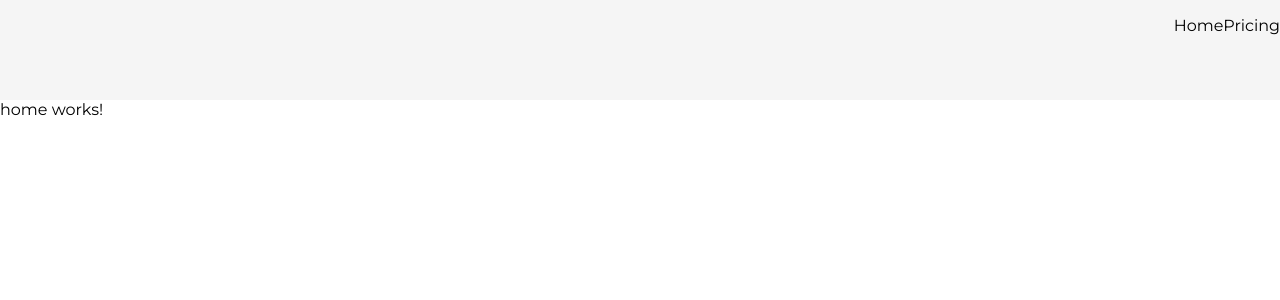
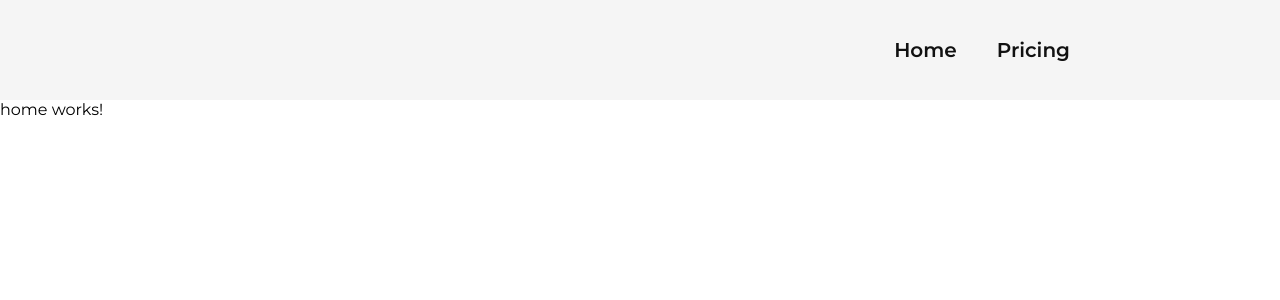
Before and after one commit to arestosora/amine, an Angular app in the folder src/apps/WebPage/: page / in a window 1280 px wide. Shown: the top 300 px of the page. Built offline with nearby package versions, Linux system fonts and the light colour scheme.

Commit message:
Update header component (#3)

```diff
--- a/src/apps/WebPage/src/app/components/header/header.component.css
+++ b/src/apps/WebPage/src/app/components/header/header.component.css
@@ -2,23 +2,93 @@ div.headerbox {
     display: flex;
     flex-direction: row;
     justify-content: space-between;
+    height: 100px;
+    padding: 0px 200px;
+    z-index: 850;
 }
 
 .headerbox ul {
     display: flex;
     flex-direction: row;
-    justify-content: end;
+    align-items: center;
+    gap: 20px;
+}
+
+.headerbox ul>a {
+    display: flex;
+    align-items: center;
+    justify-content: center;
+    padding: 0px 10px;
+
+    border: none;
+    background: none;
+    cursor: pointer;
+}
+
+.headerbox ul>a>li {
+    display: flex;
+    align-items: center;
+    justify-content: center;
+    height: 100%;
+    font-weight: 600;
+}
+
+.headerbox ul>a:hover {
+    color: #ffc63d;
+    filter: drop-shadow(0px 0px 10px #0001)
+}
+
+.headerbox ul>a {
+    --primary-color: #111;
+    --hovered-color: #ffc63d;
+    position: relative;
+    display: flex;
+    font-weight: 600;
+    font-size: 20px;
+    gap: 0.5rem;
     align-items: center;
 }
 
-.headerbox ul > a {
-    display: flex;
-    align-items: center;
-    justify-content: center;
+.headerbox ul>a li {
+    margin: 0;
+    position: relative;
+    font-size: 20px;
+    color: var(--primary-color);
 }
 
-.headerbox ul > a > li {
-    display: flex;
-    align-items: center;
-    justify-content: center;
+.headerbox ul>a::after {
+    position: absolute;
+    content: "";
+    width: 0;
+    left: 0;
+    bottom: -7px;
+    background: var(--hovered-color);
+    height: 2px;
+    transition: 0.3s ease-out;
 }
+
+.headerbox ul>a li::before {
+    position: absolute;
+    box-sizing: border-box;
+    width: 0%;
+    inset: 0;
+    color: var(--hovered-color);
+    overflow: hidden;
+    transition: 0.3s ease-out;
+}
+
+.headerbox ul>a li.home::before {
+    content: "Home";
+}
+
+.headerbox ul>a li.pricing::before {
+    content: "Pricing";
+}
+
+.headerbox ul>a:hover::after {
+    width: 100%;
+}
+
+.headerbox ul>a:hover li::before {
+    width: 100%;
+}
--- a/src/apps/WebPage/src/app/components/header/header.component.html
+++ b/src/apps/WebPage/src/app/components/header/header.component.html
@@ -2,12 +2,12 @@
     <img>
     <ul>
         <a>
-            <li (click)="go('')">
+            <li (click)="go('')" class="home">
                 Home
             </li>
         </a>
         <a>
-            <li (click)="go('pricing')">
+            <li (click)="go('pricing')" class="pricing">
                 Pricing
             </li>
         </a>
```
